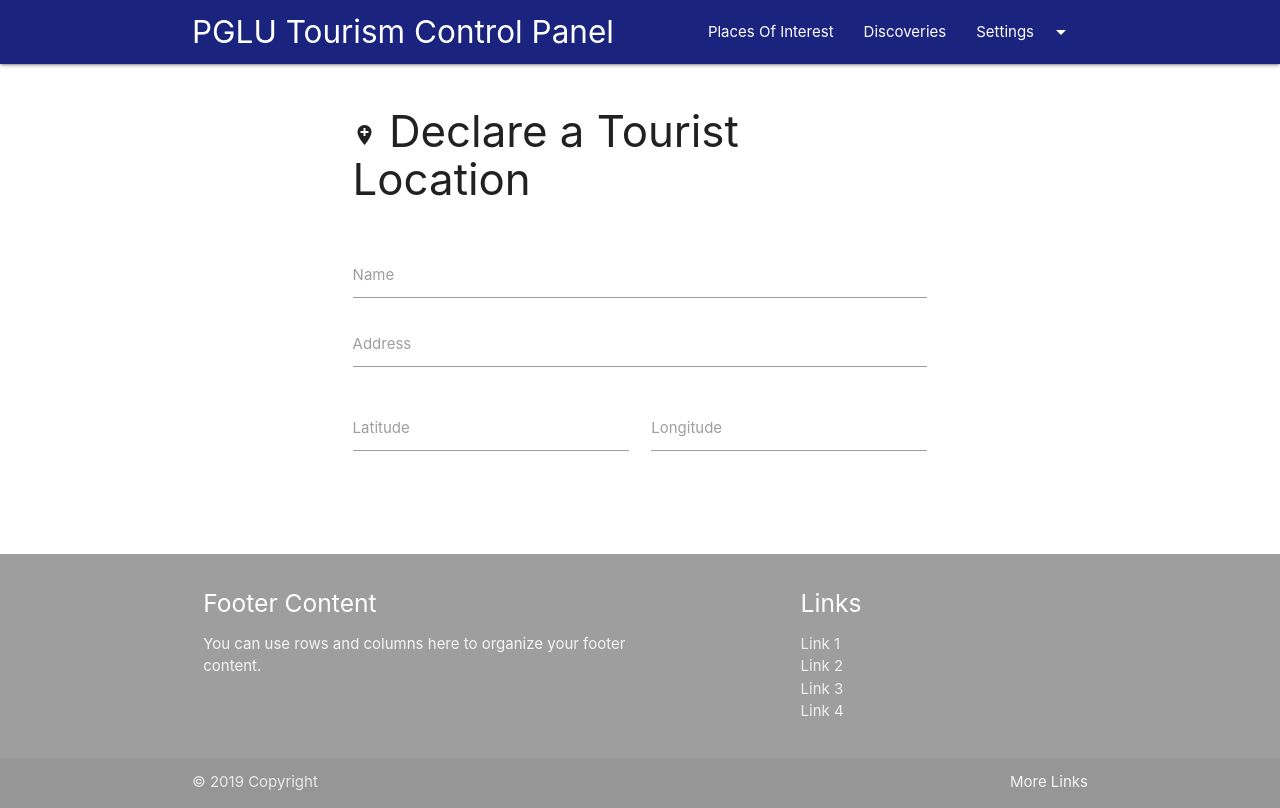
After one commit to britech/elyu-turismo, a PHP site: template cpanel/templates/poi/create.phtml in a window 1280 px wide. The commit adds this page. Run offline with PHP 8.4, Linux system fonts and the light colour scheme; the template is opened without the code that fills it, so the values that code supplies are empty.

Commit message:
initial implementation of poi component

```diff
--- /dev/null
+++ b/cpanel/templates/poi/create.phtml
@@ -0,0 +1,38 @@
+<div class="col l2">
+    &nbsp;
+</div>
+
+<div class="col l8">
+    <div class="section">
+        <h3><i class="material-icons">add_location</i>&nbsp;Declare a Tourist Location</h3>
+    </div>
+    <div class="row">
+        <form action="/poi/add" method="post" class="col l12">
+            <div class="input-field">
+                <input name="name" type="text" class="validate"/>
+                <label>Name</label>
+            </div>
+            <div class="input-field">
+                <input name="address" type="text" class="validate"/>
+                <label>Address</label>
+            </div>
+            <div class="row">
+                <div class="input-field col l6">
+                    <input name="latitude" type="text" class="validate"/>
+                    <label>Latitude</label>
+                </div>
+                <div class="input-field col l6">
+                    <input name="longitude" type="text" class="validate"/>
+                    <label>Longitude</label>
+                </div>
+            </div>
+            <div class="row">
+
+            </div>
+        </form>
+    </div>
+</div>
+
+<div class="col l2">
+    &nbsp;
+</div>
```
Also changed, not shown: cpanel/src/routes.php (+9 -0 lines), cpanel/templates/poi/index.phtml (added, +18 -0 lines).
